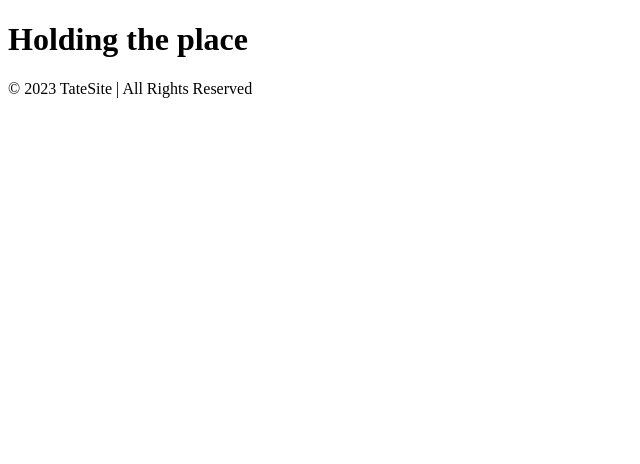
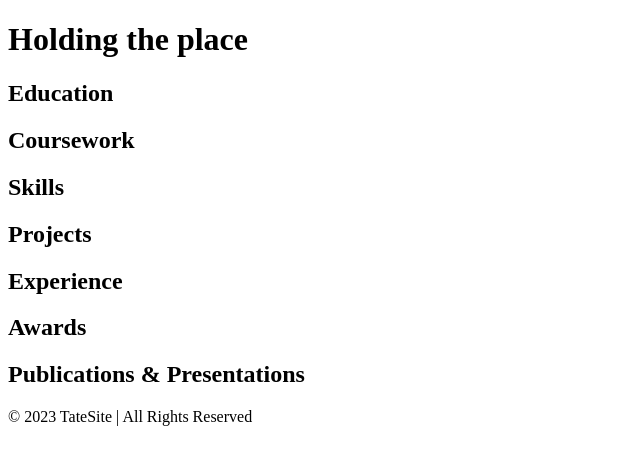
Before and after one commit to tlcriq/tlcriq.github.io, a plain HTML site: page resume.html in a window 1280 px wide. Shown: the whole page, without its empty margins (0-640 px from the left). Drawn offline with Linux system fonts and the light colour scheme.

Commit message:
feat: separated resume into sections

```diff
--- a/resume.html
+++ b/resume.html
@@ -14,11 +14,32 @@
                 Holding the place
             </h1>
 
-            <section></section>
-            <section></section>
-            <section></section>
-            <section></section>
-            <section></section>
+            <div class="resume">
+                <section class="section">
+                    <h2 class="section-title">Education</h2>
+                </section>
+                <section class="section">
+                    <h2 class="section-title">Coursework</h2>
+                </section>
+                <section class="section">
+                    <h2 class="section-title">Skills</h2>
+                </section>
+                <section class="section">
+                    <h2 class="section-title">Projects</h2>
+                </section>
+                <section class="section">
+                    <h2 class="section-title">Experience</h2>
+                </section>
+
+                <section class="section">
+                    <h2 class="section-title">Awards</h2>
+                </section>
+
+                <section class="section">
+                    <h2 class="section-title">Publications & Presentations</h2>
+                </section>
+            </div>
+
         </main>
 
         <footer class="footer">
```
